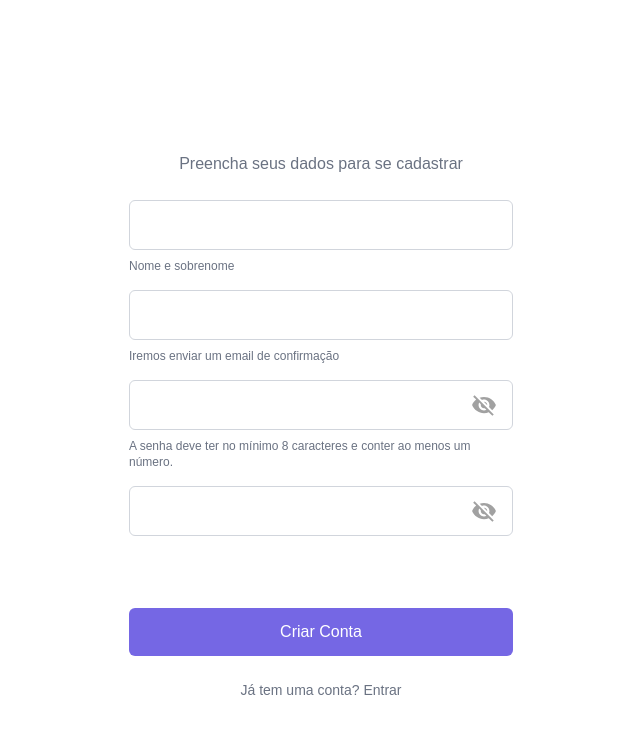
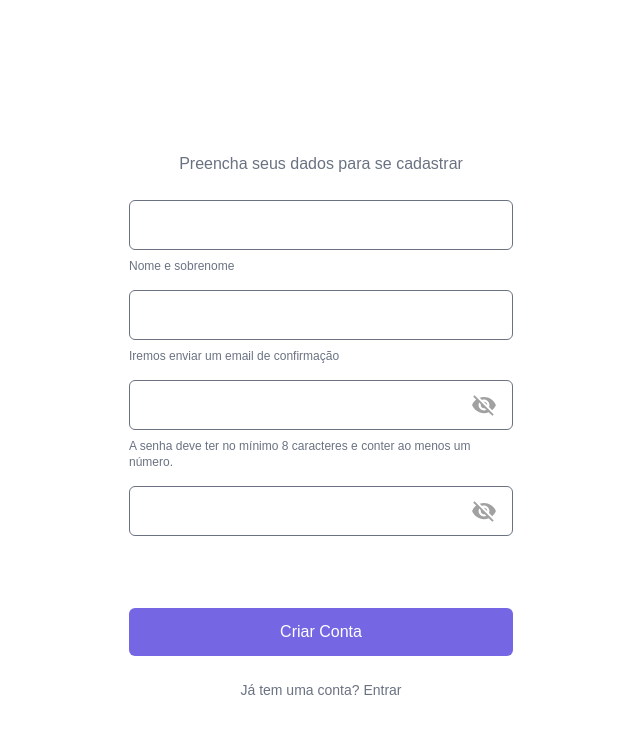
Before and after one commit to wellitonaraujo/cliqagenda, a Next.js app: page /signup in a window 1280 px wide. Shown: the top 734 px of the page, without its empty margins (319-959 px from the left). Built offline with nearby package versions, Linux system fonts and the light colour scheme.

Commit message:
feat: Ajustes na validaçao  dos erros dos  inputs

```diff
--- a/src/app/signup/page.tsx
+++ b/src/app/signup/page.tsx
@@ -1,15 +1,18 @@
-'use client';
+"use client";
 
-import { useState } from "react";
 import Input from "@/componentes/Input";
 import Button from "@/componentes/Button";
 import Link from "next/link";
 import ErrorMessage from "@/componentes/ErrorMessage";
 import { usePasswordValidation } from "@/hooks/usePasswordValidation";
+import { useState } from "react";
 
 export default function Signup() {
+  const [name, setName] = useState("");
+  const [email, setEmail] = useState("");
   const [password, setPassword] = useState("");
   const [confirmPassword, setConfirmPassword] = useState("");
+  const [isSubmitted, setIsSubmitted] = useState(false);
 
   const {
     error,
@@ -21,13 +24,23 @@ export default function Signup() {
 
   const handleSignup = (event: React.FormEvent) => {
     event.preventDefault();
+    setIsSubmitted(true);
+
+    // Valida as senhas
     const isValid = validatePasswords(password, confirmPassword);
-    if (!isValid) return;
+    if (!name || !email || !password || !confirmPassword || !isValid) return;
 
     console.log("Cadastro enviado");
   };
 
   const passwordIsValid = isPasswordValid(password);
+
+  const isFormValid =
+    name.trim() !== "" &&
+    email.trim() !== "" &&
+    passwordIsValid &&
+    confirmPassword.trim() !== "" &&
+    password === confirmPassword; // Confirma se as senhas são iguais
 
   return (
     <div className="min-h-screen flex flex-col items-center justify-center bg-white p-4">
@@ -41,12 +54,24 @@ export default function Signup() {
 
         <form onSubmit={handleSignup}>
           <div className="mb-4">
-            <Input label="" type="text" placeholder="Nome completo" />
+            <Input
+              label=""
+              type="text"
+              placeholder="Nome completo"
+              onChange={(e: React.ChangeEvent<HTMLInputElement>) => setName(e.target.value)}
+              hasError={isSubmitted && !name}
+            />
             <p className="text-start text-xs mt-2 text-gray-500">Nome e sobrenome</p>
           </div>
 
           <div className="mb-4">
-            <Input label="" type="email" placeholder="Email" />
+            <Input
+              label=""
+              type="email"
+              placeholder="Email"
+              onChange={(e: React.ChangeEvent<HTMLInputElement>) => setEmail(e.target.value)}
+              hasError={isSubmitted && !email}
+            />
             <p className="text-start text-xs mt-2 text-gray-500">Iremos enviar um email de confirmação</p>
           </div>
 
@@ -59,6 +84,7 @@ export default function Signup() {
                 setPassword(e.target.value);
                 setIsTouched(true);
               }}
+              hasError={isSubmitted && !password}
             />
             <p
               className={`text-xs mt-2 ${
@@ -83,17 +109,22 @@ export default function Signup() {
               onChange={(e: React.ChangeEvent<HTMLInputElement>) =>
                 setConfirmPassword(e.target.value)
               }
+              hasError={isSubmitted && !confirmPassword}
             />
+            {isSubmitted && password !== confirmPassword && (
+              <ErrorMessage message="As senhas não são iguais." />
+            )}
           </div>
 
-            {error && <ErrorMessage message={error} />}
+          {error && <ErrorMessage message={error} />}
 
           <div className="pt-14">
-            <Button type="submit" full>
+            <Button type="submit" full disabled={!isFormValid}>
               Criar Conta
             </Button>
           </div>
         </form>
+
         <p className="text-center text-sm text-gray-500">
           Já tem uma conta? <Link href="/login" className="text-primary">Entrar</Link>
         </p>
--- a/src/componentes/Button.tsx
+++ b/src/componentes/Button.tsx
@@ -4,9 +4,10 @@ interface ButtonProps {
   children: ReactNode;
   type?: 'button' | 'submit';
   full?: boolean;
+  disabled?: boolean;
 }
 
-export default function Button({ children, type = 'button', full }: ButtonProps) {
+export default function Button({ children, type = 'button', full, disabled }: ButtonProps) {
   return (
     <button
       type={type}
--- a/src/componentes/ErrorMessage.tsx
+++ b/src/componentes/ErrorMessage.tsx
@@ -7,7 +7,7 @@ type ErrorMessageProps = {
 export default function ErrorMessage({ message }: ErrorMessageProps) {
   return (
     <div className="relative">
-      <p className={`text-xs text-red-500 transition-opacity duration-200 absolute top-0 left-0 ${message ? 'opacity-100' : 'opacity-0'}`}>
+      <p className={`text-xs text-red-500 transition-opacity duration-200 absolute top-2 left-0 ${message ? 'opacity-100' : 'opacity-0'}`}>
         {message || 'placeholder'}
       </p>
     </div>
--- a/src/componentes/Input.tsx
+++ b/src/componentes/Input.tsx
@@ -2,30 +2,39 @@
 
 import { usePasswordToggle } from '@/hooks/usePasswordToggle';
 import Image from 'next/image';
+import { useState } from 'react';
 
 type InputProps = {
   label: string;
   type?: string;
   placeholder?: string;
   onChange?: (e: React.ChangeEvent<HTMLInputElement>) => void;
+  hasError?: boolean;
 };
 
-export default function Input({ label, type = 'text', placeholder, onChange }: InputProps) {
+export default function Input({ label, type = 'text', placeholder, onChange, hasError }: InputProps) {
   const isPassword = type === 'password';
   const { visible, toggle } = usePasswordToggle();
+  const [isFocused, setIsFocused] = useState(false);
+
 
   return (
     <div>
       <label className="block mb-1 text-sm font-medium text-gray-700">{label}</label>
       <div className="relative">
       <input
-          required
   type={isPassword ? (visible ? 'text' : 'password') : type}
   placeholder={placeholder}
   onChange={onChange}
-          className={`w-full border border-gray-300 rounded-md px-3 py-3 ${
+  onFocus={() => setIsFocused(true)}
+  onBlur={() => setIsFocused(false)}
+  className={`w-full border rounded-md px-3 py-3 ${
     isPassword ? 'pr-10' : ''
-          } focus:outline-none focus:ring-2 focus:ring-primary`}
+  } focus:outline-none focus:ring-2 ${
+    hasError && !isFocused
+      ? 'border-red-500 focus:ring-red-500'
+      : 'border-gray-500 focus:ring-primary'
+  }`}
 />
 
         {isPassword && (
--- a/src/hooks/usePasswordValidation.ts
+++ b/src/hooks/usePasswordValidation.ts
@@ -1,22 +1,15 @@
 import { useState } from "react";
 
-export const usePasswordValidation = () => {
+export function usePasswordValidation() {
   const [error, setError] = useState("");
   const [isTouched, setIsTouched] = useState(false);
 
-  const isPasswordValid = (password: string): boolean => {
-    const passwordRegex = /^(?=.*\d).{8,}$/;
-    return passwordRegex.test(password);
+  const isPasswordValid = (password: string) => {
+    const isValid = password.length >= 8 && /\d/.test(password);
+    return isValid;
   };
 
-  const validatePasswords = (password: string, confirmPassword: string): boolean => {
-    setIsTouched(true);
-
-    if (!isPasswordValid(password)) {
-      setError("A senha deve ter no mínimo 8 caracteres e conter ao menos um número.");
-      return false;
-    }
-
+  const validatePasswords = (password: string, confirmPassword: string) => {
     if (password !== confirmPassword) {
       setError("As senhas não são iguais.");
       return false;
@@ -33,4 +26,4 @@ export const usePasswordValidation = () => {
     setIsTouched,
     validatePasswords,
   };
-};
+}
```
Lines whose indentation alone changed are shown as unchanged.
